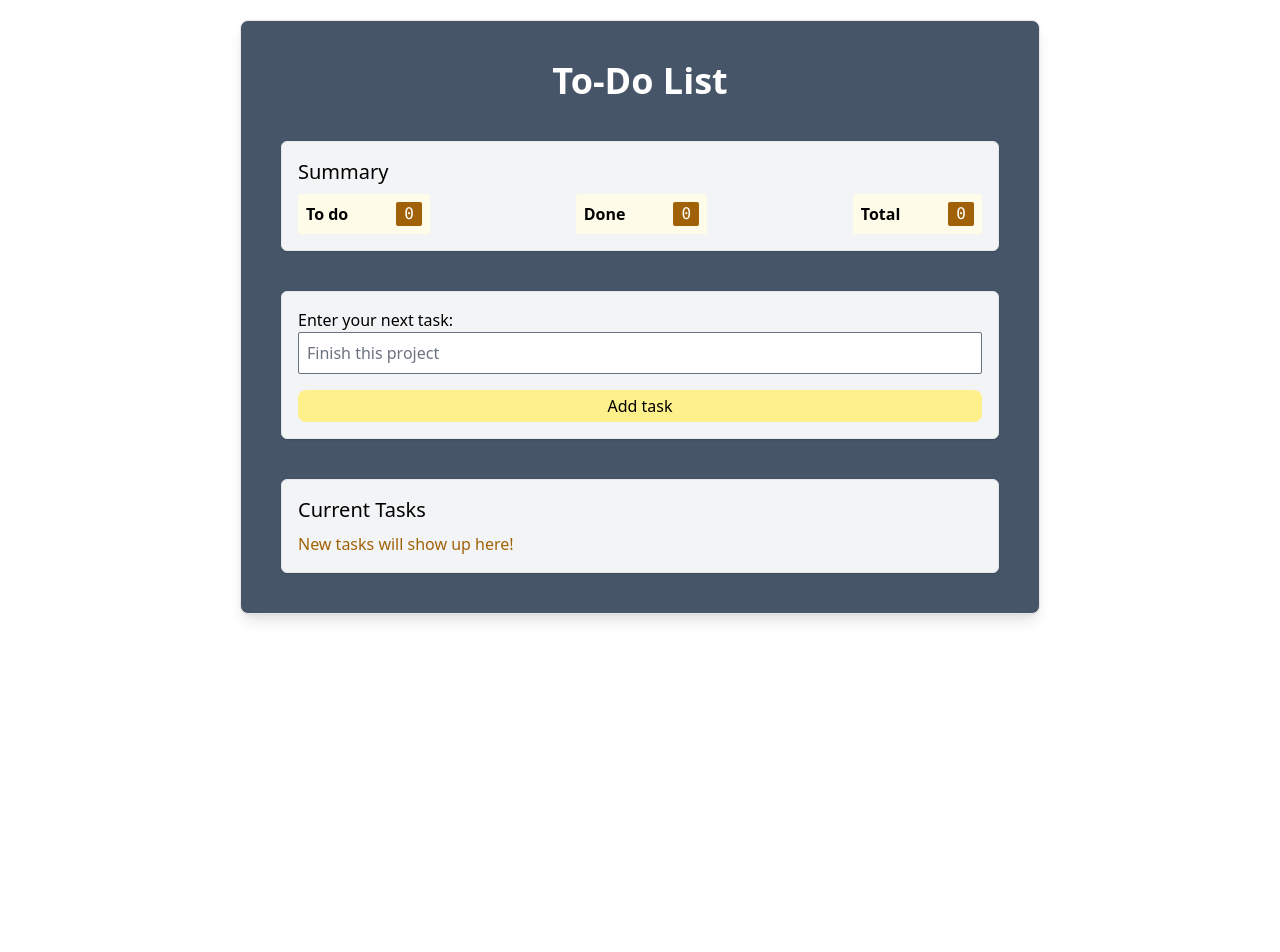
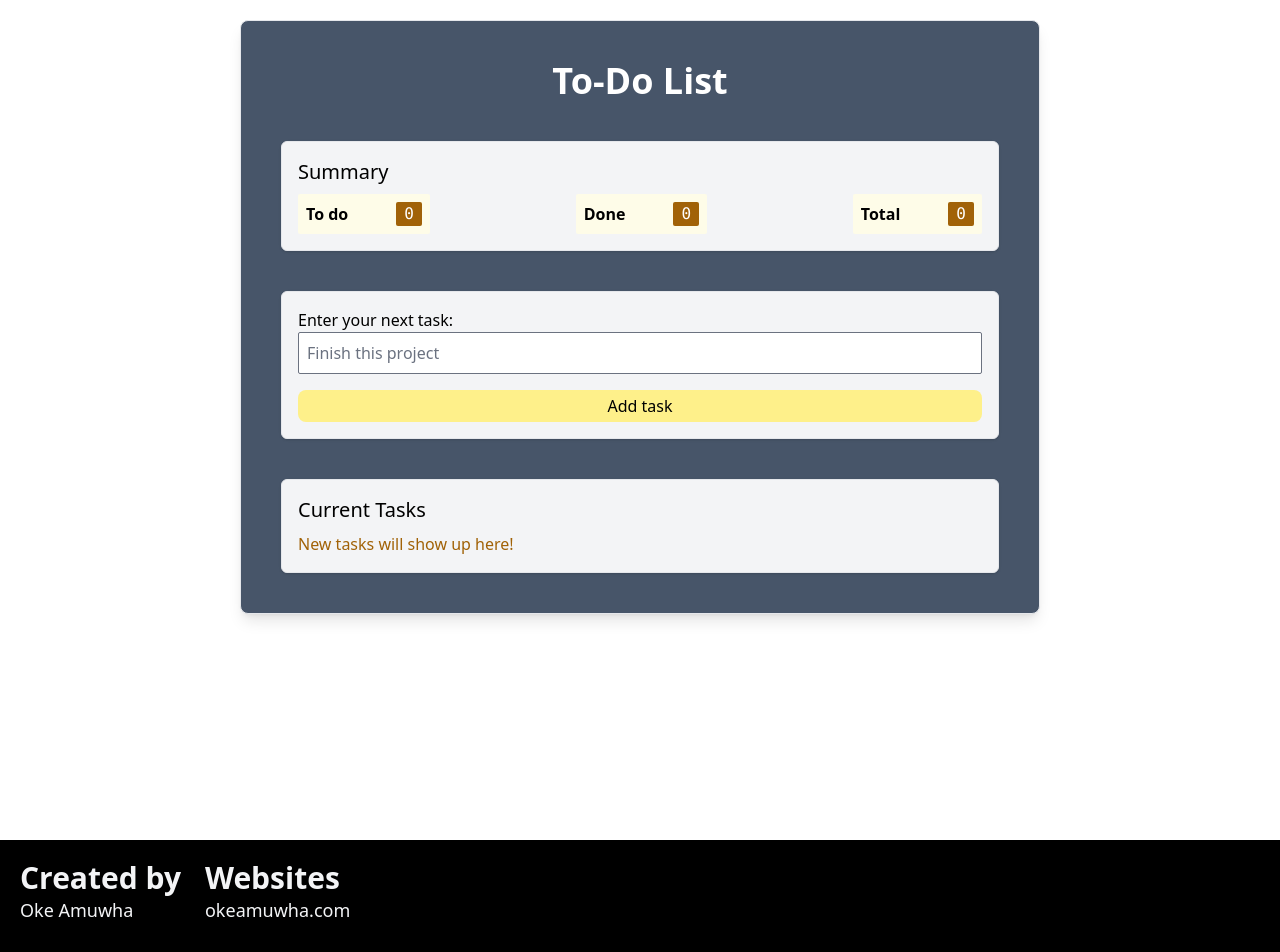
Before and after one commit to amuwhao46/hci-todo-list, a React (Vite) app: page / in a window 1280 px wide. Shown: the top 952 px of the page. Before the commit the page ends 800 px from the top, so only its background shows below. Built offline with nearby package versions, Linux system fonts and the light colour scheme.

Commit message:
Added footer

```diff
--- a/index.html
+++ b/index.html
@@ -4,7 +4,7 @@
     <meta charset="UTF-8" />
     <link rel="icon" type="image/svg+xml" href="/vite.svg" />
     <meta name="viewport" content="width=device-width, initial-scale=1.0" />
-    <title>Oke Amuwha</title>
+    <title>Oke Amuwha | To-do List</title>
   </head>
   <body>
     <div id="root"></div>
--- a/src/App.tsx
+++ b/src/App.tsx
@@ -5,6 +5,7 @@ import Input from "./components/Input";
 import Summary from "./components/Summary/Summary";
 import Tasks from "./components/Tasks/Tasks";
 import { useHotkeys } from "react-hotkeys-hook";
+import Footer from "./components/Footer";
 
 export interface Task {
   name: string;
@@ -19,8 +20,8 @@ function App() {
     e.preventDefault();
 
     if (value == "" || value == null) {
-      alert('Please enter a task')
-      return
+      alert("Please enter a task");
+      return;
     }
 
     const newTask = {
@@ -47,10 +48,13 @@ function App() {
   };
 
   return (
-    <div className="flex justify-center m-5">
+    <>
+      <div className="h-screen flex justify-center m-5">
         <div className="flex flex-col items-center">
           <div className="border rounded-lg shadow-lg p-10 flex flex-col gap-10 bg-slate-600 md:w-[800px]">
-        <h1 className="flex justify-center text-4xl text-white font-bold capitalize">To-do list</h1>
+            <h1 className="flex justify-center text-4xl text-white font-bold capitalize">
+              To-do list
+            </h1>
             <Container title={"Summary"}>
               <Summary tasks={tasks} />
             </Container>
@@ -67,6 +71,8 @@ function App() {
           </div>
         </div>
       </div>
+      <Footer />
+    </>
   );
 }
 
--- /dev/null
+++ b/src/components/Footer.tsx
@@ -0,0 +1,22 @@
+import React from "react";
+
+type Props = {};
+
+export default function Footer({}: Props) {
+  return (
+    <footer className="flex snap-end bg-black pr-5 pt-5 pl-5 pb-12 text-gray-100">
+      <div className="mr-6">
+        <h1 className="text-3xl font-bold">Created by</h1>
+        <p className="text-lg">Oke Amuwha</p>
+      </div>
+      <div>
+        <h1 className="text-3xl font-bold">Websites</h1>
+        <a href="https://okeamuwha.com" rel="noreferrer" target="_blank">
+          <p className="text-lg transition hover:text-gray-300">
+            okeamuwha.com
+          </p>
+        </a>
+      </div>
+    </footer>
+  );
+}
```
Lines whose indentation alone changed are shown as unchanged.
